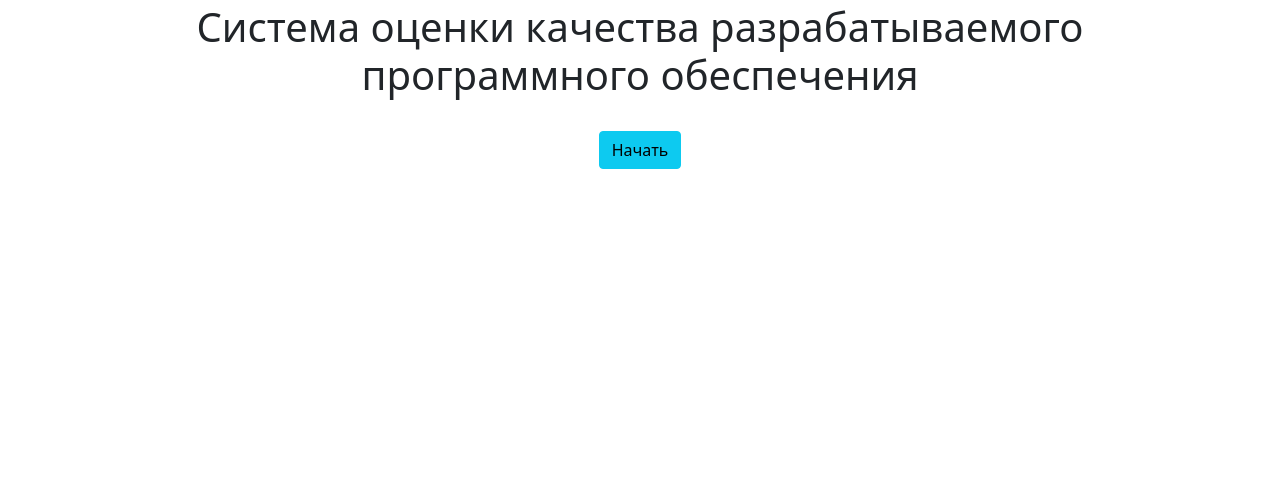
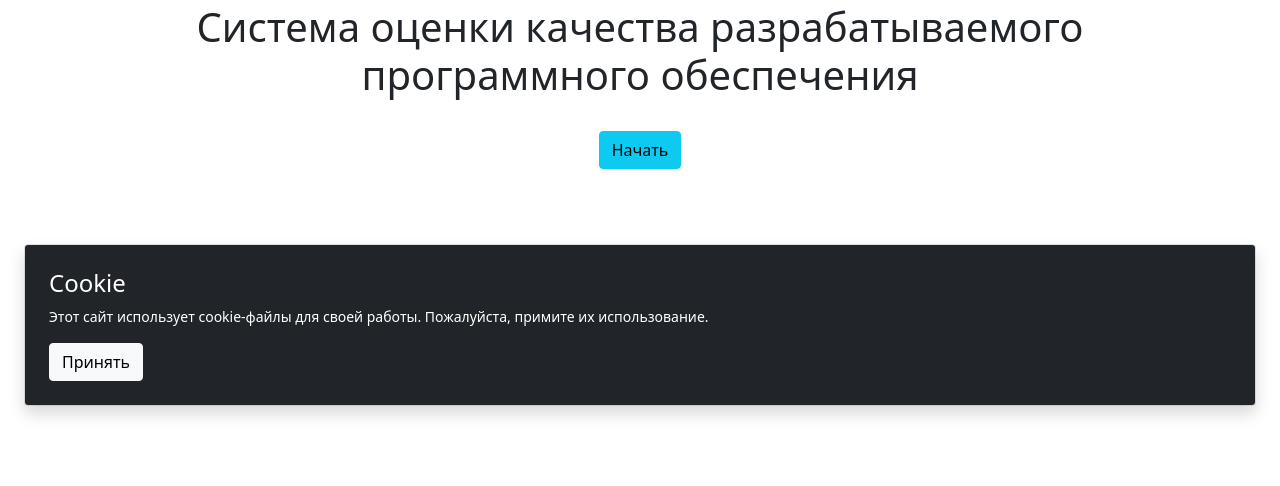
Before and after one commit to selutin99/software_quality_determinant, a Flask app: page / in a window 1280 px wide. Shown: the part 370-856 px from the top of the page. Run offline with Flask 2, Linux system fonts and the light colour scheme.

Commit message:
add cookies alert

```diff
--- /dev/null
+++ b/app/static/js/cookies.js
@@ -0,0 +1,50 @@
+function setCookie(name, value, days) {
+    var expires = "";
+    if (days) {
+        var date = new Date();
+        date.setTime(date.getTime() + (days * 24 * 60 * 60 * 1000));
+        expires = "; expires=" + date.toUTCString();
+    }
+    document.cookie = name + "=" + (value || "") + expires + "; path=/";
+}
+
+function getCookie(name) {
+    var nameEQ = name + "=";
+    var ca = document.cookie.split(';');
+    for (var i = 0; i < ca.length; i++) {
+        var c = ca[i];
+        while (c.charAt(0) == ' ') c = c.substring(1, c.length);
+        if (c.indexOf(nameEQ) == 0) return c.substring(nameEQ.length, c.length);
+    }
+    return null;
+}
+
+function eraseCookie(name) {
+    document.cookie = name + '=; Path=/; Expires=Thu, 01 Jan 1970 00:00:01 GMT;';
+}
+
+function cookieConsent() {
+    if (!getCookie('allowCookies')) {
+        $('.toast').toast('show')
+    }
+}
+
+$('#btnDeny').click(() => {
+    eraseCookie('allowCookies')
+    $('.toast').toast('hide')
+})
+
+$('#btnAccept').click(() => {
+    setCookie('allowCookies', '1', 7)
+    $('.toast').toast('hide')
+})
+
+// load
+cookieConsent()
+
+// for demo / testing only
+$('#btnReset').click(() => {
+    // clear cookie to show toast after acceptance
+    eraseCookie('allowCookies')
+    $('.toast').toast('show')
+})
--- a/app/templates/base.html
+++ b/app/templates/base.html
@@ -39,6 +39,24 @@
     </div>
 </nav>
 
+<!-- cookie warning toast -->
+<div class="fixed-bottom p-4">
+    <div class="toast bg-dark text-white w-100 mw-100" role="alert" data-autohide="false">
+        <div class="toast-body p-4 d-flex flex-column">
+            <h4>Cookie</h4>
+            <p>
+                Этот сайт использует cookie-файлы для своей работы.
+                Пожалуйста, примите их использование.
+            </p>
+            <div class="ml-auto">
+                <button type="button" class="btn btn-light" id="btnAccept">
+                    Принять
+                </button>
+            </div>
+        </div>
+    </div>
+</div>
+
 <div class="d-flex align-items-center min-vh-100">
     <div class="container text-center">
         {% block body %}
@@ -46,9 +64,15 @@
     </div>
 </div>
 <!-- JavaScript -->
-<script src="https://cdn.jsdelivr.net/npm/bootstrap@5.0.0-beta3/dist/js/bootstrap.bundle.min.js"
-        integrity="sha384-JEW9xMcG8R+pH31jmWH6WWP0WintQrMb4s7ZOdauHnUtxwoG2vI5DkLtS3qm9Ekf"
+<script src="https://code.jquery.com/jquery-3.6.0.min.js"
+        integrity="sha256-/xUj+3OJU5yExlq6GSYGSHk7tPXikynS7ogEvDej/m4=" crossorigin="anonymous"></script>
+<script src="https://cdn.jsdelivr.net/npm/bootstrap@4.6.0/dist/js/bootstrap.bundle.min.js"
+        integrity="sha384-Piv4xVNRyMGpqkS2by6br4gNJ7DXjqk09RmUpJ8jgGtD7zP9yug3goQfGII0yAns"
         crossorigin="anonymous"></script>
-<!--<script type="text/javascript" src="./static/script.js"></script>-->
+<script src="https://cdn.jsdelivr.net/npm/bootstrap@4.6.0/dist/js/bootstrap.min.js"
+        integrity="sha384-+YQ4JLhjyBLPDQt//I+STsc9iw4uQqACwlvpslubQzn4u2UU2UFM80nGisd026JF"
+        crossorigin="anonymous"></script>
+
+<script type="text/javascript" src="{{ url_for('static', filename='js/cookies.js') }}"></script>
 </body>
 </html>
```
